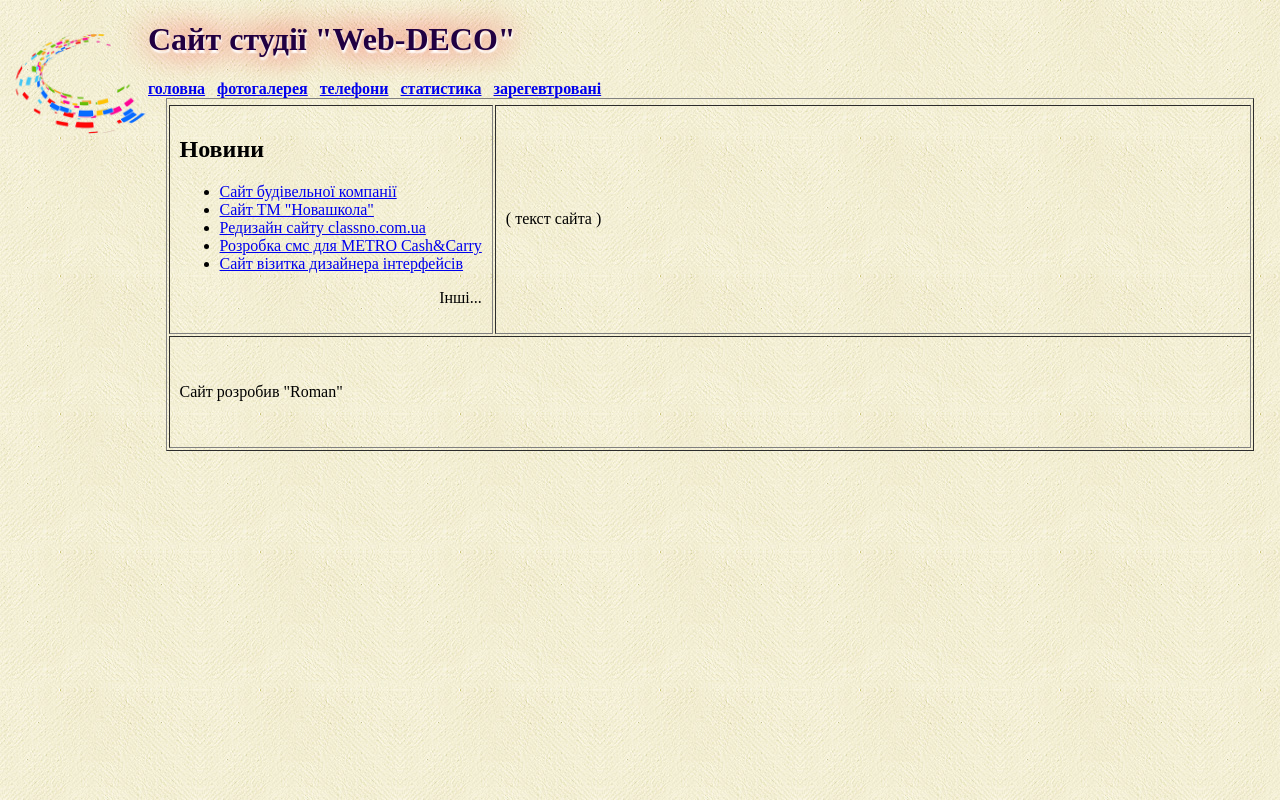
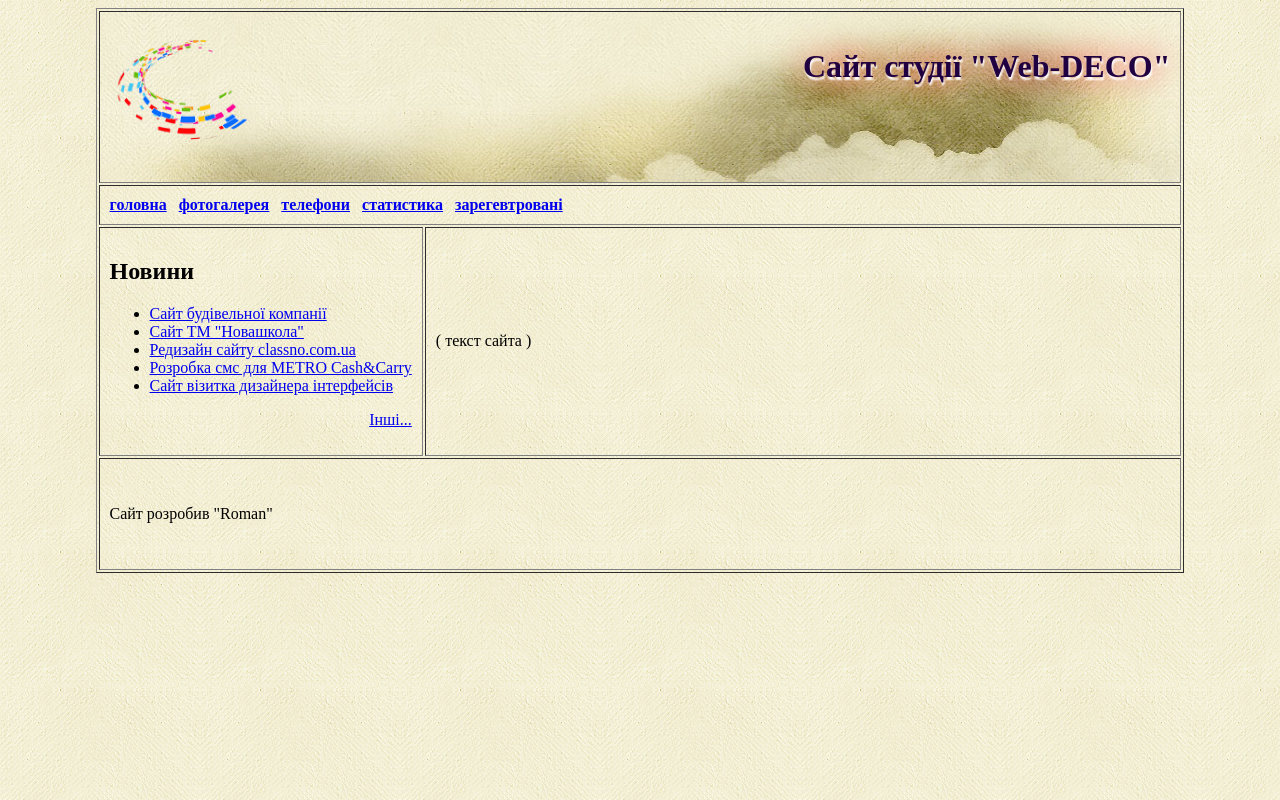
Before and after one commit to RomanAntoschuk/RomanAntoschuk.github.io, a plain HTML site: page index.html in a window 1280 px wide. Drawn offline with Linux system fonts and the light colour scheme.

Commit message:
10 добавляю фон заголовка та виправляю помилкі)

```diff
--- a/index.html
+++ b/index.html
@@ -21,13 +21,13 @@
     <table border="1" align="center" cellpadding="10">
 
     <tr>
-        <img src="images/logo.png" height="140" align="left">
-        <front color="Maroon"><h1 class="shadowtext">Сайт студії "Web-DECO"</h1></front>
+        <td background="images/bg-3.jpg" colspan="2" height="150" align="right"> <img src="images/logo.png" height="140" align="left">
+        <front color="Maroon"><h1 class="shadowtext">Сайт студії "Web-DECO"</h1></front></td>
     </tr>
 
     <tr>
 
-        <front size="4"><b>
+      <td colspan="2">  <front size="4"><b>
             <a href="#">головна</a>&nbsp;&nbsp;
 
             <a href="#">фотогалерея</a>&nbsp;&nbsp;
@@ -38,7 +38,7 @@
 
             <a href="#">зарегевтровані</a>&nbsp;&nbsp;
 
-        </b></front>
+        </b></front> </td>
 
     </tr>
 
@@ -60,7 +60,7 @@
 
                 <li><a href="#">Сайт візитка дизайнера інтерфейсів </a></li>
 
-                <p align="right"><a hhef="#">Інші...</a></p>
+                <p align="right"><a href="#">Інші...</a></p>
             </ul>
         </front>
     </td>
```
Also changed, not shown: images/bg-3.jpg (added).
